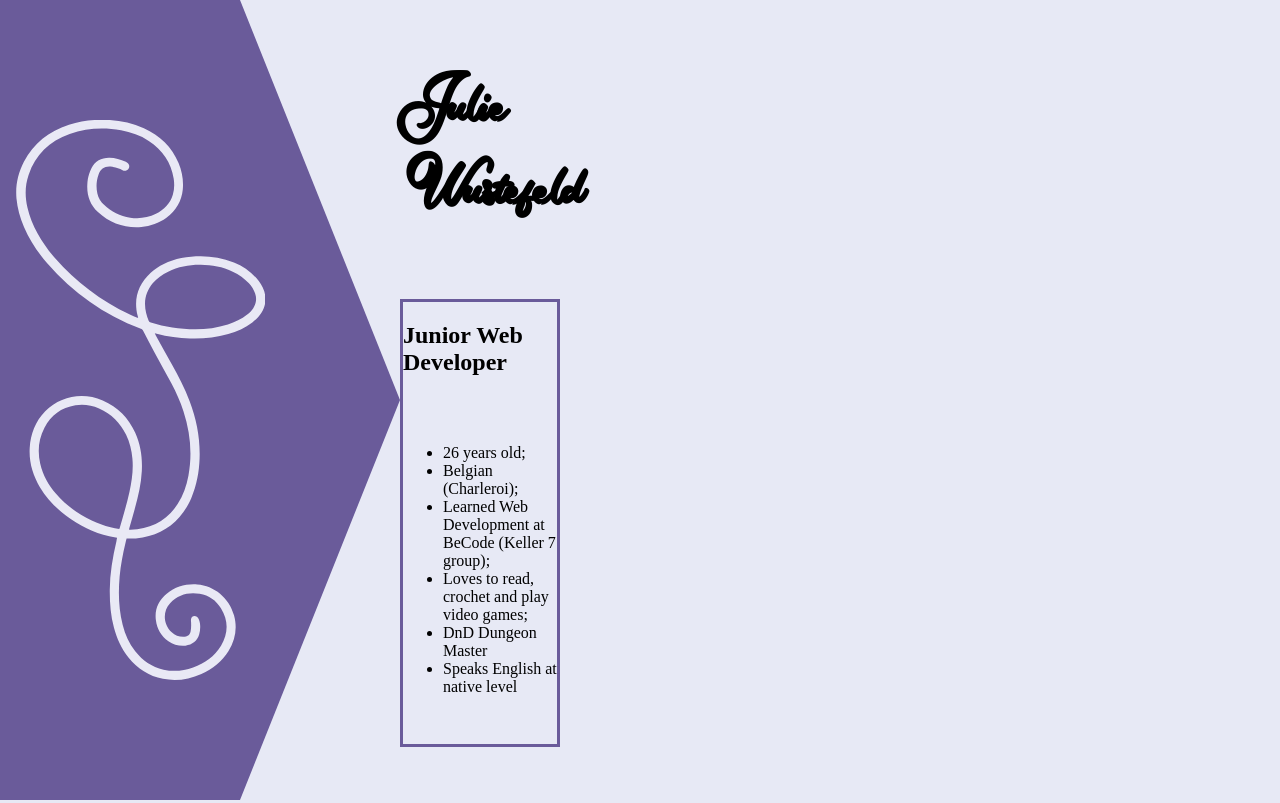
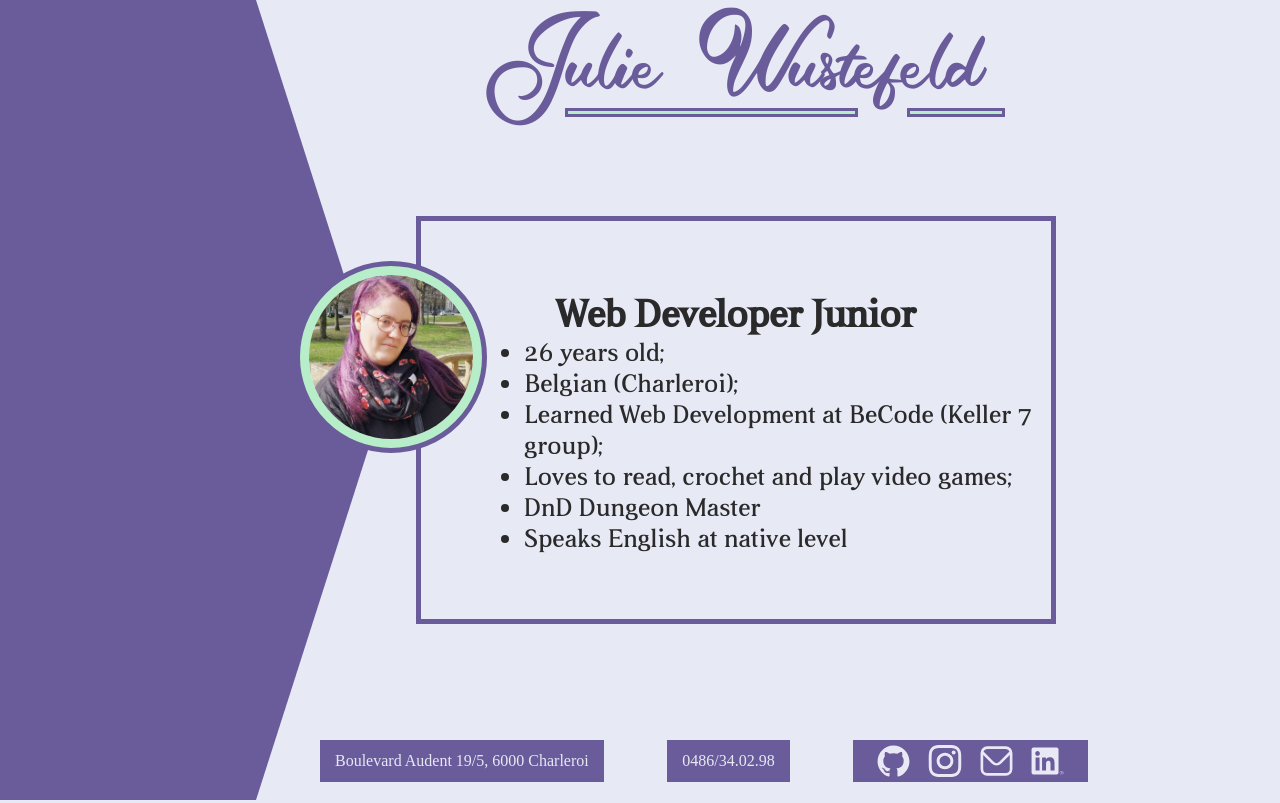
Before and after one commit to nyxisnyx/v-card, a plain HTML site: page index.html in a window 1280 px wide. Shown: the top 803 px of the page. Drawn offline with Linux system fonts and the light colour scheme.

Commit message:
Version 1.0

```diff
--- a/index.html
+++ b/index.html
@@ -10,22 +10,17 @@
 </head>
 
 <body>
-    <div class="flexboxcontainer">
-        <section class="leftside">
-            <div class="triangle">
-                <div class="imgarabesqueleft">
-                <img src="/pictures/arabesque.svg" class="arabesqueleft">
-                </div>
-            </div>
-        </section>
+    <header>
+        <h1>Julie Wustefeld<div class="ligne1"></div><div class="ligne2"></div></h1>
+    </header>
 
-        <section class="centerside">
-            <header>
-                <h1>Julie Wustefeld</h1>
-            </header>
-            <div class="aboutme">
-                <h2>Junior Web Developer</h2>
-                <p>
+    <main>
+            <div class="triangle"></div>
+            <article>
+                <figure class="pfpic">
+                    <img src="pictures\274692849_5034318776620000_8006189024681035113_n (1).jpg" alt="pfpic">
+                </figure>
+                <h2>Web Developer Junior</h2>
                 <ul>
                     <li>26 years old;</li>
                     <li>Belgian (Charleroi);</li>
@@ -35,19 +30,18 @@
                     <li>DnD Dungeon Master</li>
                     <li>Speaks English at native level</li>
                 </ul>
-                </p>
-            </div>
-        <div class="rightside">
-            <img src="/pictures/arabesque.svg" class="arabesqueright">
-            </section>
-        </div>
-    </div>
-
+            </article>
+</main>
 
     <footer>
         <p>Boulevard Audent 19/5, 6000 Charleroi</p>
         <p>0486/34.02.98</p>
-        <p>Social media</p>
+        <p id="socials">
+            <img src="pictures\github.svg" alt="a">
+            <img src="pictures\instagram.svg" alt="b">
+            <img src="pictures\envelope.svg" alt="c">
+            <img src="pictures\linkedin.svg" alt="d">
+        </p>
     </footer>
 </body>
 </html>
--- a/style/style.css
+++ b/style/style.css
@@ -1,3 +1,7 @@
+* {
+    box-sizing:border-box;
+}
+
 @font-face {
     font-family: 'beauregular';
     src: url('beauregular-0nlo-webfont.woff2') format('woff2'),
@@ -14,71 +18,149 @@
     font-style: normal;
 }
 
-body {
-    margin:0px;
-    background-color:#e7e9f5;
+root {
+    --color1: #6a5b9a; /*dark*/
+    --color2: #e6e9f4; /*light*/
+    --color3: #edf5d9; /*greenaccent*/
+    --color4: #f4f4f4; /*grey-white*/
 }
 
-.flexboxcontainer {
-    display:flex;
-    justify-content: flex-start;
-    flex-direction: row;
-    flex-wrap: nowrap;
-}
-
-.leftside {
-    display:flex;
-    width:50vh;
-}
-
-.triangle {
-    clip-path: polygon(60% 0, 100% 50%, 60% 100%, 0 100%, 0 0);
-    background-color:#6a5b9a;
+body {
+    background-color:#e7e9f5;
     height:100vh;
-    width:100vh;
-}
-
-.arabesqueleft {
-    filter: invert(99%) sepia(76%) saturate(4897%) hue-rotate(180deg) brightness(111%) contrast(92%);
-    height:70vh;
-    width:auto;
-    margin-left: 2vh;
-    margin-top: 15vh;
-}
-
-.centerside {
-    display:flex;
-    flex-direction: column;
-    flex-wrap: nowrap;
-    width:20vh;
+    overflow:hidden;
+    margin:0px;
 }
 
 header{
     display:flex;
+    width:100%;
+    height:10%;
+    justify-content:center;
+    align-content: center;
 }
 
-h1 {
+header > h1 {
+    margin-left:15%;
+    position:relative;
     font-family: 'aella_freeregular';
-    font-size: 10vh;
+    font-size:10vw;
+    font-weight: lighter;
+    margin-top:0%;
+    color:#6a5b9a;
 }
 
-.aboutme {
+.ligne1, .ligne2 {
+    position:absolute;
     border: 3px solid #6a5b9a;
-    display:flex;
-    flex-direction: column;
+    height: 9px;
+    background-color:#b7edc9;
+    margin-top:-5%;
 }
 
-.rightside {
-    display:flex;
-    width:30vh;
+.ligne1 {
+    width: 60%;
+    left:15%;
 }
 
-.arabesqueright {
-    filter: invert(36%) sepia(46%) saturate(489%) hue-rotate(214deg) brightness(92%) contrast(90%);
-    -webkit-transform: scaleX(-1);
-    transform: scaleX(-1);
-    height:70vh;
-    width:auto;
-    margin-right: 2vh;
-    margin-top: 15vh;
+.ligne2 {
+    width: 20%;
+    left:85%;
 }
+
+main {
+    width:100%;
+    height:85%;
+    display:flex;
+    justify-content: center;
+    align-items: center;
+}
+
+.triangle {
+    position:absolute;
+    left:0;
+    top:0;
+    clip-path: polygon(40% 0, 60% 50%, 40% 100%, 0 100%, 0 0);
+    background-color:#6a5b9a;
+    width: 50vw;
+    height: 100vh;
+    z-index:-1;
+}
+
+article {
+    width:50%;
+    height:60%;
+    border: 5px solid #6a5b9a;
+    display:flex;
+    flex-direction:column;
+    justify-content: center;
+    align-items:center;
+    position:relative;
+    margin-left:15%;
+    font-family: 'beauregular';
+    color:#2a2a2a;
+}
+
+article > h2 {
+    font-size:3vw;
+}
+
+article > ul {
+    font-size: 2vw;
+    margin-top:-5%;
+    margin-left:10%;
+}
+
+figure {
+    position:absolute;
+    width:15vw;
+    height:15vw;
+    border: 5px solid #6a5b9a;
+    border-radius:50%;
+    background-color:#b7edc9;
+    top: 10%;
+    left:-20%;
+    margin:0;
+    display:flex;
+    justify-content: center;
+    align-items: center;
+}
+
+figure > img {
+    height:90%;
+    width:90%;
+    border-radius:50%;
+    background-color:aliceblue;
+}
+
+footer{
+    width:60%;
+    height:5%;
+    display:flex;
+    align-items: center;
+    justify-content:space-between;
+    margin-left:25%;
+}
+
+#socials {
+    display:flex;
+    justify-content:space-around;
+    align-content:center;
+}
+
+footer > p {
+    background-color:#6a5b9a;
+    margin:0px;
+    margin-bottom:5%;
+    padding:15px;
+    height:5.2vh;
+    display:flex;
+    align-items: center;
+    color:#e6e9f4;
+}
+
+footer > p > img {
+    width:4vw;
+    height:4vh;
+    filter: invert(99%) sepia(76%) saturate(4897%) hue-rotate(180deg) brightness(111%) contrast(92%);
+}
```
Also changed, not shown: pictures/274692849_5034318776620000_8006189024681035113_n (1).jpg (added). Lines whose indentation alone changed are shown as unchanged.
